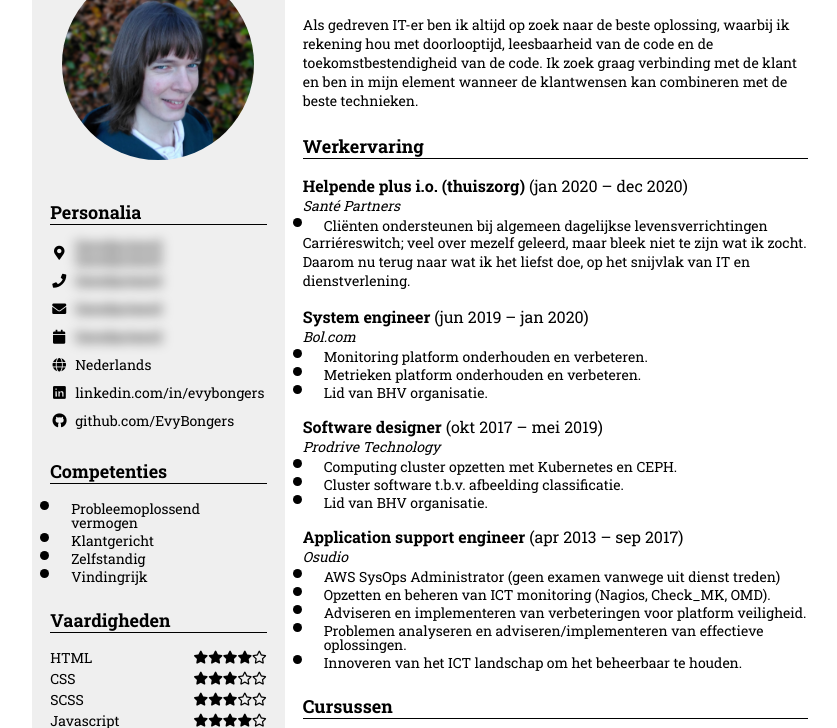
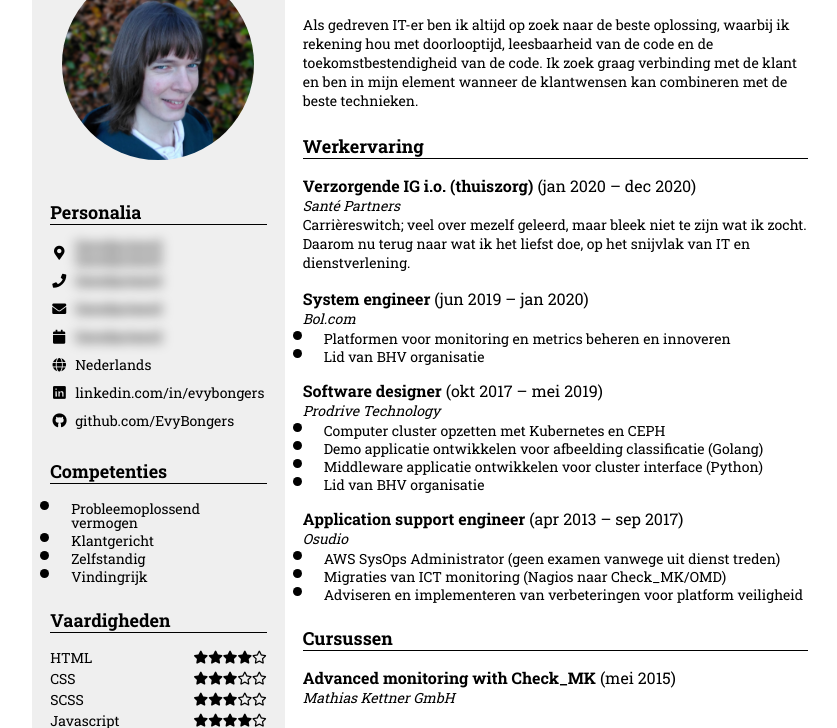
Before and after one commit to EvyBongers/resume, a website: page src/index.html in a window 1280 px wide. Shown: the part 66-794 px from the top of the page, without its empty margins (211-1048 px from the left). Drawn offline with nearby package versions, Linux system fonts and the light colour scheme; files that its build step writes are made by us from their sources.

Commit message:
Rephrase job activities/accomplisments

```diff
--- a/src/index.html
+++ b/src/index.html
@@ -127,13 +127,10 @@
             <h2>Relevante werkervaring</h2>
             -->
             <div>
-                <h3><b>Helpende plus i.o. (thuiszorg)</b> (jan 2020 &ndash; dec 2020)</h3>
+                <h3><b>Verzorgende IG i.o. (thuiszorg)</b> (jan 2020 &ndash; dec 2020)</h3>
                 <i>Santé Partners</i>
-                <ul>
-                    <li>Cliënten ondersteunen bij algemeen dagelijkse levensverrichtingen</li>
-                </ul>
                 <p>
-                    Carriéreswitch; veel over mezelf geleerd, maar bleek niet te zijn wat ik zocht. Daarom nu terug naar
+                    Carrièreswitch; veel over mezelf geleerd, maar bleek niet te zijn wat ik zocht. Daarom nu terug naar
                     wat ik het liefst doe, op het snijvlak van IT en dienstverlening.
                 </p>
             </div>
@@ -141,18 +138,18 @@
                 <h3><b>System engineer</b> (jun 2019 &ndash; jan 2020)</h3>
                 <i>Bol.com</i>
                 <ul>
-                    <li>Monitoring platform onderhouden en verbeteren.</li>
-                    <li>Metrieken platform onderhouden en verbeteren.</li>
-                    <li>Lid van BHV organisatie.</li>
+                    <li>Platformen voor monitoring en metrics beheren en innoveren</li>
+                    <li>Lid van BHV organisatie</li>
                 </ul>
             </div>
             <div>
                 <h3><b>Software designer</b> (okt 2017 &ndash; mei 2019)</h3>
                 <i>Prodrive Technology</i>
                 <ul>
-                    <li>Computing cluster opzetten met Kubernetes en CEPH.</li>
-                    <li>Cluster software t.b.v. afbeelding classificatie.</li>
-                    <li>Lid van BHV organisatie.</li>
+                    <li>Computer cluster opzetten met Kubernetes en CEPH</li>
+                    <li>Demo applicatie ontwikkelen voor afbeelding classificatie (Golang)</li>
+                    <li>Middleware applicatie ontwikkelen voor cluster interface (Python)</li>
+                    <li>Lid van BHV organisatie</li>
                 </ul>
             </div>
             <div>
@@ -162,10 +159,8 @@
                 <i>Osudio</i>
                 <ul>
                     <li>AWS SysOps Administrator (geen examen vanwege uit dienst treden)</li>
-                    <li>Opzetten en beheren van ICT monitoring (Nagios, Check_MK, OMD).</li>
-                    <li>Adviseren en implementeren van verbeteringen voor platform veiligheid.</li>
-                    <li>Problemen analyseren en adviseren/implementeren van effectieve oplossingen.</li>
-                    <li>Innoveren van het ICT landschap om het beheerbaar te houden.</li>
+                    <li>Migraties van ICT monitoring (Nagios naar Check_MK/OMD)</li>
+                    <li>Adviseren en implementeren van verbeteringen voor platform veiligheid</li>
                 </ul>
             </div>
         </div>
```
